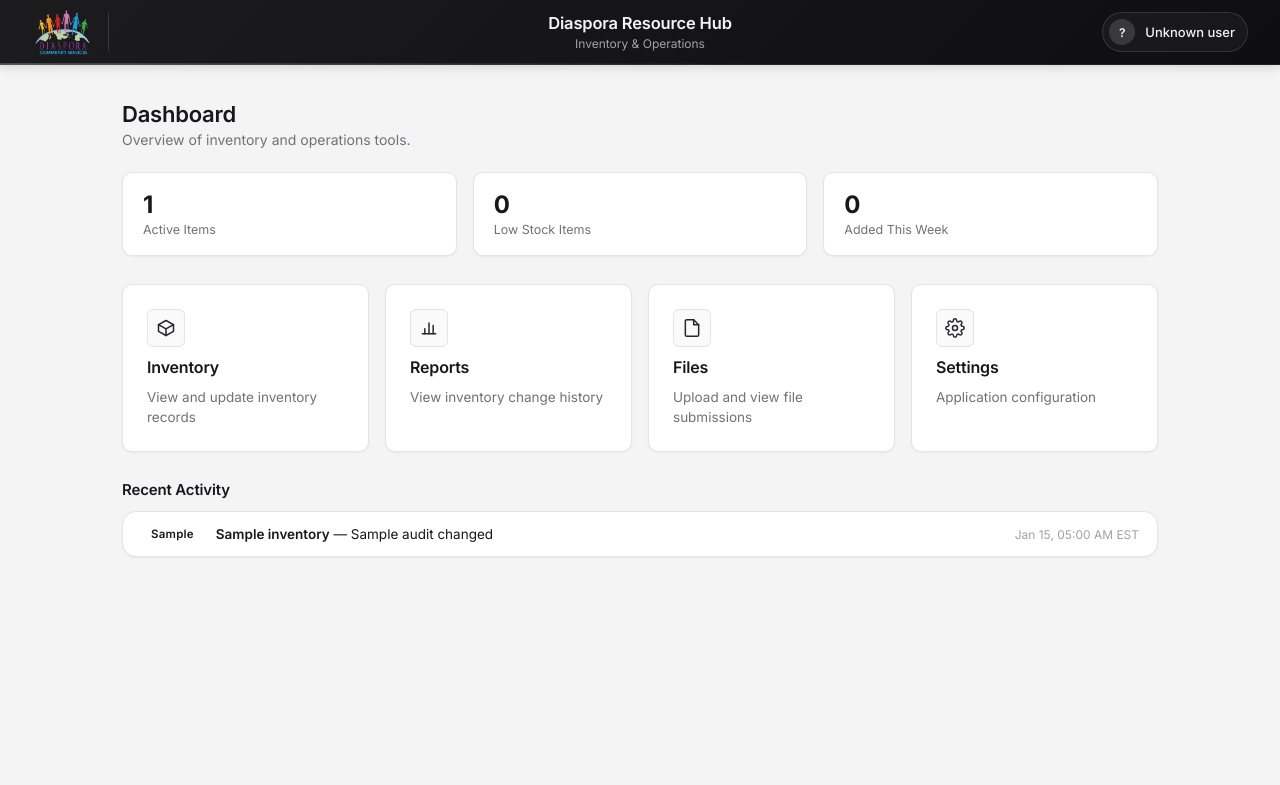
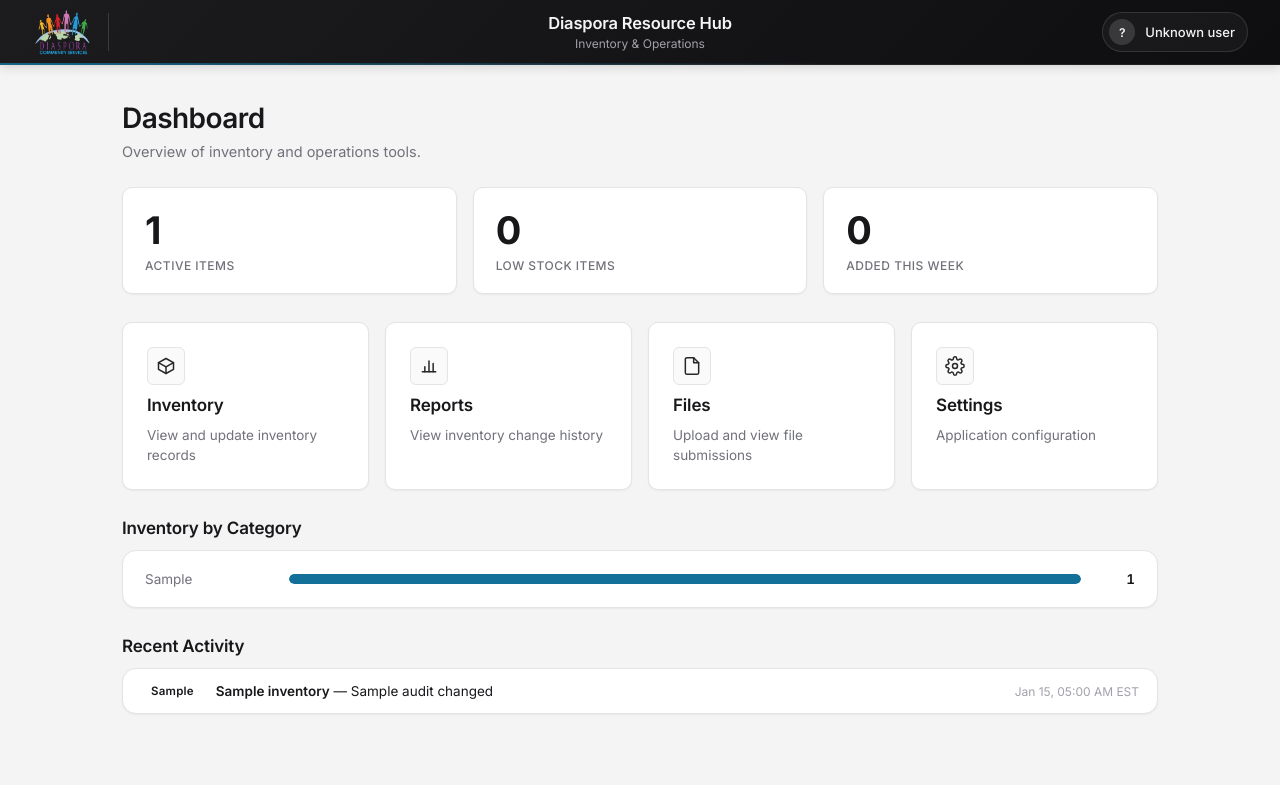
Before and after one commit to Jacob1531/InventoryTest, a Flask app: page / in a window 1280 px wide. Shown: the top 785 px of the page. Run offline with Flask 3, Linux system fonts and the light colour scheme; tables that the repository leaves empty hold one stand-in row (values such as "Sample post"); some libraries are stand-ins or nearby versions.

Commit message:
Visual Polish for the app

```diff
--- a/blueprints/main.py
+++ b/blueprints/main.py
@@ -13,6 +13,7 @@ from sqlalchemy import text
 from db import SessionLocal, engine
 from models import (FileSubmission, HardwareDocument, HardwareItem, HardwareNote,
                     Inventory, InventoryAudit)
+from services.chart_data import category_breakdown
 from services.audit_helpers import format_eastern, resolve_item_name, week_ago_cutoff
 from permissions import can_view_hardware_warranty
 
@@ -50,6 +51,8 @@ def dashboard():
         log.item_name = resolve_item_name(item_names, log.item_id)
         log.changed_at_display = format_eastern(log.changed_at)
 
+    categories = category_breakdown(active_items)
+
     db.close()
 
     stats = {
@@ -63,6 +66,7 @@ def dashboard():
         title="Dashboard",
         stats=stats,
         recent_logs=recent_logs,
+        categories=categories,
         can_view_hardware_warranty=can_view_hardware_warranty(),
     )
 
--- /dev/null
+++ b/services/chart_data.py
@@ -0,0 +1,53 @@
+"""
+chart_data.py
+=====================================================================
+Pure, DB-independent helpers that shape data for the dashboard's
+inline SVG/CSS charts. No charting library is used anywhere in this
+app - the templates render plain bars sized from these percentages -
+so this module's job is simply to turn rows into (label, count,
+percent) tuples.
+
+Kept separate from the routes so the bucketing and percentage maths
+can be unit tested directly.
+=====================================================================
+"""
+
+
+def category_breakdown(items, limit=6):
+    """Counts active inventory items per category, biggest first.
+
+    Returns a list of dicts: {"label", "count", "percent"} where
+    percent is relative to the LARGEST category (not to the total), so
+    the biggest bar always fills the track and the chart stays readable
+    whether there are 3 categories or 30.
+
+    Anything beyond `limit` categories is folded into a single "Other"
+    bucket so the chart can't grow unbounded. "Other" is appended last
+    regardless of its size, since it isn't a real category.
+    """
+    counts = {}
+    for item in items:
+        label = (item.category or "").strip() or "Uncategorized"
+        counts[label] = counts.get(label, 0) + 1
+
+    if not counts:
+        return []
+
+    ordered = sorted(counts.items(), key=lambda kv: (-kv[1], kv[0].lower()))
+
+    top = ordered[:limit]
+    remainder = ordered[limit:]
+    if remainder:
+        top.append(("Other", sum(count for _, count in remainder)))
+
+    largest = max(count for _, count in top)
+
+    return [
+        {
+            "label": label,
+            "count": count,
+            # guard against divide-by-zero if every count were somehow 0
+            "percent": round((count / largest) * 100) if largest else 0,
+        }
+        for label, count in top
+    ]
--- a/static/style.css
+++ b/static/style.css
@@ -20,6 +20,16 @@
     --accent: #52525b;
     --accent-strong: #27272a;
     --accent-contrast: #ffffff;
+
+    /* Brand accent, sampled from the Diaspora logo (#1890c0) and darkened
+       to #127099 so white button text clears WCAG AA (5.5:1 vs 3.6:1 for
+       the raw logo blue). Used sparingly - primary actions, focus rings,
+       and hover states. Everything else stays neutral gray. */
+    --brand: #127099;
+    --brand-hover: #0d6285;
+    --brand-contrast: #ffffff;
+    --brand-soft: #eff8fc;
+    --brand-border: #bfe2f0;
 
     --danger: #b91c1c;
     --danger-bg: #fef2f2;
@@ -125,8 +142,8 @@ button {
     right: 0;
     bottom: -1px;
     height: 2px;
-    background: linear-gradient(90deg, var(--text-faint) 0%, transparent 60%);
-    opacity: 0.35;
+    background: linear-gradient(90deg, var(--brand) 0%, transparent 65%);
+    opacity: 0.85;
 }
 
 .brand {
@@ -246,14 +263,16 @@ button {
 }
 
 .page-header h2 {
-    margin: 0 0 4px;
-    font-size: 22px;
+    margin: 0 0 6px;
+    font-size: 28px;
+    letter-spacing: -0.02em;
 }
 
 .page-subtitle {
     margin: 0;
     color: var(--text-muted);
-    font-size: 14px;
+    font-size: 14.5px;
+    line-height: 1.5;
 }
 
 .back-link {
@@ -319,7 +344,8 @@ button {
 
 .card h2 {
     margin: 0;
-    font-size: 16px;
+    font-size: 17px;
+    letter-spacing: -0.01em;
 }
 
 .card p {
@@ -1074,7 +1102,7 @@ input[type="number"].has-error {
     background: var(--surface);
     border: 1px solid var(--border);
     border-radius: var(--radius);
-    padding: 18px 20px;
+    padding: 22px 22px 20px;
     box-shadow: var(--shadow-sm);
 }
 
@@ -1089,15 +1117,15 @@ input[type="number"].has-error {
 .stat-card-link:hover {
     transform: translateY(-2px);
     box-shadow: var(--shadow-hover);
-    border-color: var(--border-strong);
+    border-color: var(--brand-border);
 }
 
 .stat-value {
-    font-size: 24px;
+    font-size: 38px;
     font-weight: 700;
-    letter-spacing: -0.01em;
+    letter-spacing: -0.03em;
     color: var(--text);
-    line-height: 1.2;
+    line-height: 1.1;
 }
 
 .stat-value.stat-alert {
@@ -1105,14 +1133,18 @@ input[type="number"].has-error {
 }
 
 .stat-label {
-    font-size: 12.5px;
+    font-size: 12px;
+    font-weight: 500;
+    letter-spacing: 0.04em;
+    text-transform: uppercase;
     color: var(--text-muted);
-    margin-top: 2px;
+    margin-top: 6px;
 }
 
 .section-heading {
-    font-size: 15px;
+    font-size: 17px;
     font-weight: 600;
+    letter-spacing: -0.01em;
     margin: 0 0 12px;
     color: var(--text);
 }
@@ -1390,3 +1422,71 @@ input[type="number"].has-error {
     color: var(--text-faint);
     margin-top: 4px;
 }
+
+/* ==========================================================================
+   Dashboard category chart
+   --------------------------------------------------------------------------
+   Plain CSS bars sized from server-computed percentages - no charting
+   library, no external script. Bar widths come from
+   services/chart_data.py and are relative to the largest category.
+   ========================================================================== */
+.chart-panel {
+    background: var(--surface);
+    border: 1px solid var(--border);
+    border-radius: var(--radius-lg);
+    box-shadow: var(--shadow-sm);
+    padding: 20px 22px;
+    display: flex;
+    flex-direction: column;
+    gap: 14px;
+}
+
+.chart-row {
+    display: grid;
+    grid-template-columns: 130px 1fr 40px;
+    align-items: center;
+    gap: 14px;
+}
+
+.chart-label {
+    font-size: 13.5px;
+    color: var(--text-muted);
+    white-space: nowrap;
+    overflow: hidden;
+    text-overflow: ellipsis;
+}
+
+.chart-track {
+    background: var(--surface-muted);
+    border-radius: 6px;
+    height: 10px;
+    overflow: hidden;
+}
+
+.chart-bar {
+    height: 100%;
+    border-radius: 6px;
+    background: var(--brand);
+    /* animates in on load, so the dashboard has one moment of motion */
+    animation: chart-grow 0.5s ease-out;
+}
+
+.chart-value {
+    font-size: 13.5px;
+    font-weight: 600;
+    color: var(--text);
+    text-align: right;
+    font-variant-numeric: tabular-nums;
+}
+
+@keyframes chart-grow {
+    from { transform: scaleX(0); transform-origin: left; }
+    to   { transform: scaleX(1); transform-origin: left; }
+}
+
+@media (max-width: 560px) {
+    .chart-row {
+        grid-template-columns: 90px 1fr 34px;
+        gap: 10px;
+    }
+}
--- a/templates/dashboard.html
+++ b/templates/dashboard.html
@@ -69,6 +69,21 @@
 
 </div>
 
+{% if categories %}
+<h3 class="section-heading" style="margin-top:28px;">Inventory by Category</h3>
+<div class="chart-panel">
+    {% for cat in categories %}
+    <div class="chart-row">
+        <span class="chart-label" title="{{ cat.label }}">{{ cat.label }}</span>
+        <div class="chart-track">
+            <div class="chart-bar" style="width: {{ cat.percent }}%;"></div>
+        </div>
+        <span class="chart-value">{{ cat.count }}</span>
+    </div>
+    {% endfor %}
+</div>
+{% endif %}
+
 {% if recent_logs %}
 <h3 class="section-heading" style="margin-top:28px;">Recent Activity</h3>
 <div class="activity-list">
```
Also changed, not shown: other parts of static/style.css (+23 -8 lines), tests/test_chart_data.py (added, +103 -0 lines).
